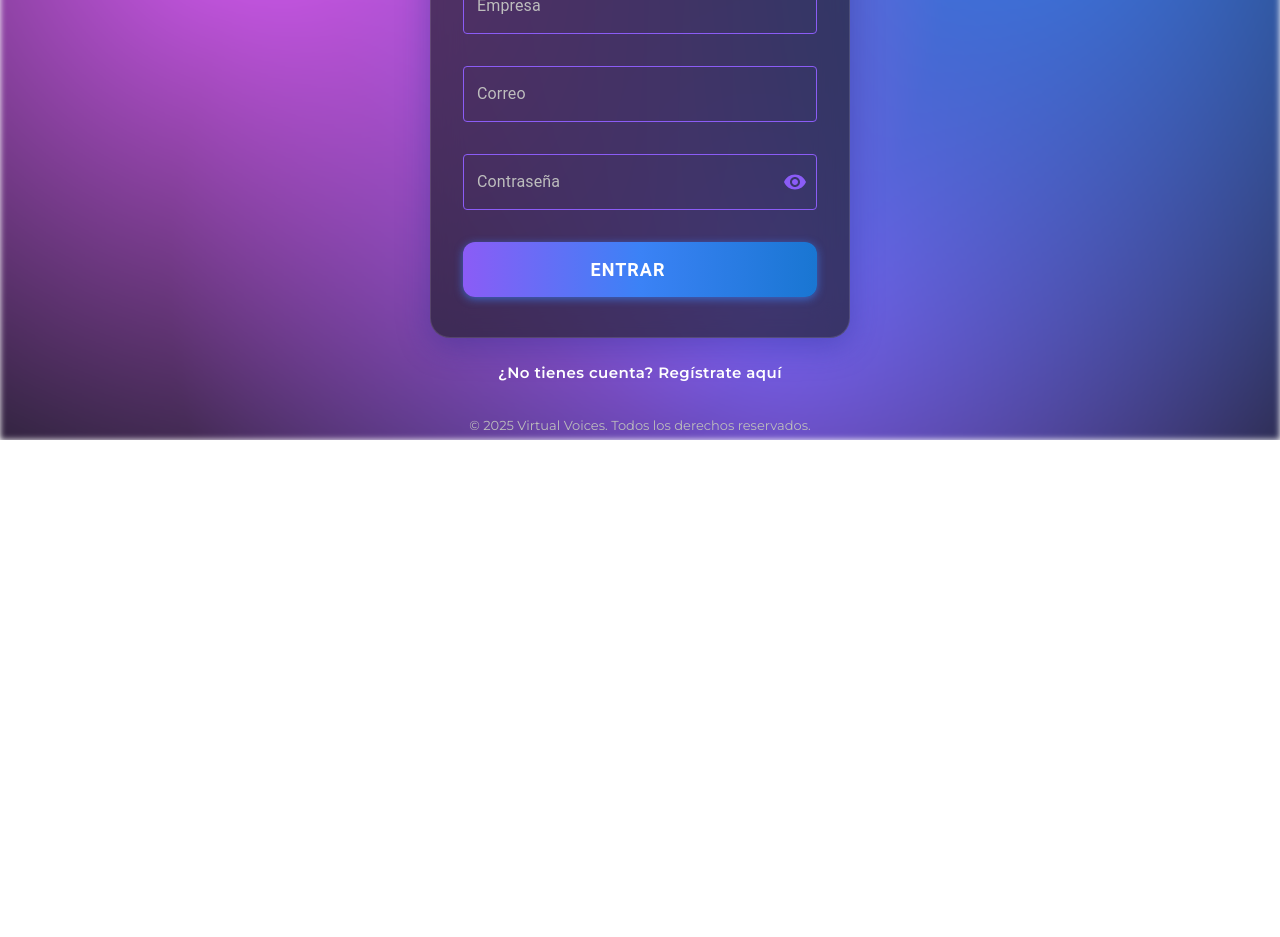
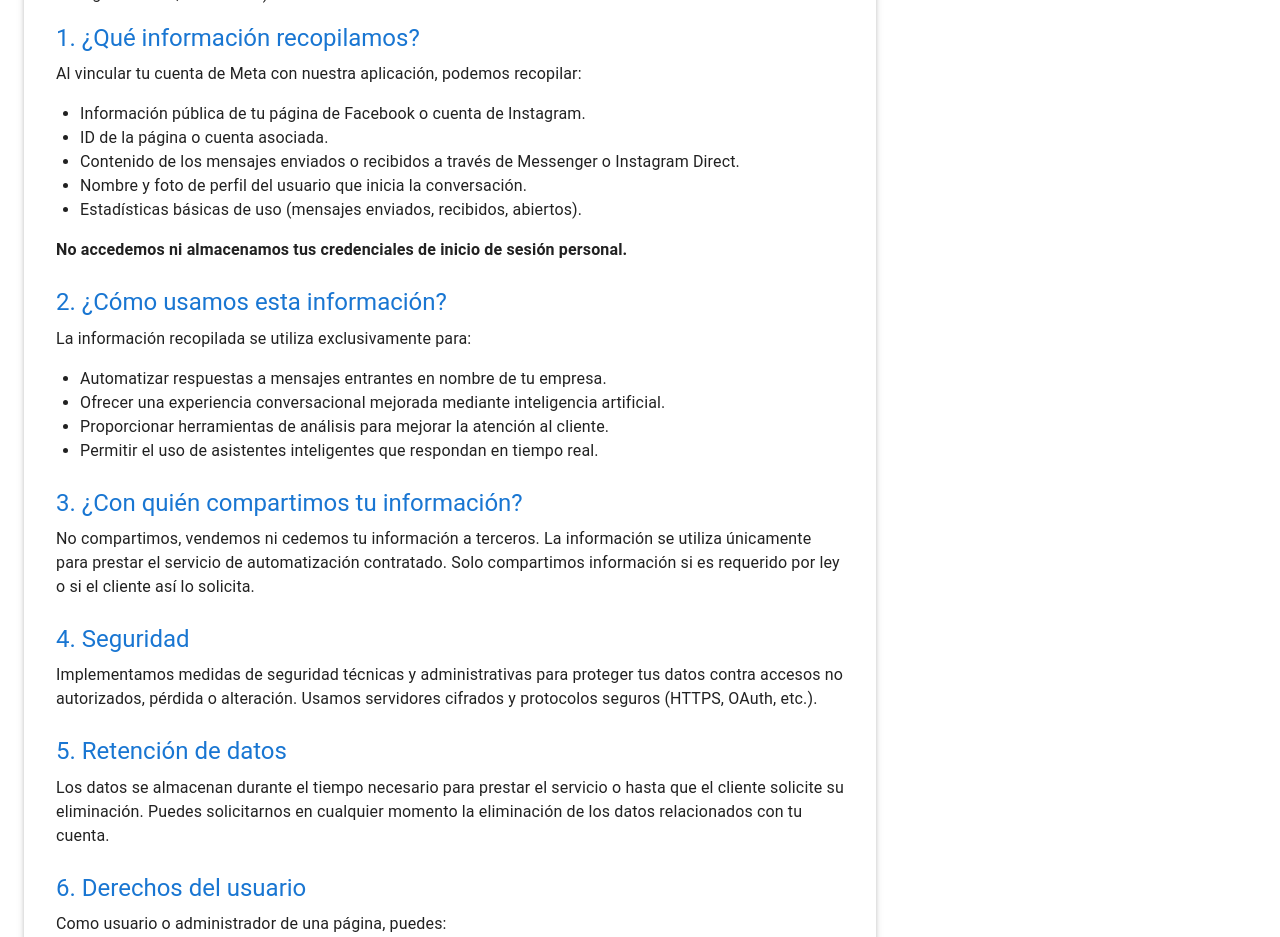
Before and after one commit to cesar-orlando/admin-virtual-voices, a React (Vite) app: page /politicas-de-privacidad in a window 1280 px wide. Before the commit this address led to /login. Shown: the part 360-1297 px from the top of the page. Before the commit the page ends 800 px from the top, so only its background shows below. Built offline with nearby package versions, Linux system fonts and the light colour scheme; no server answers.

Commit message:
feat: add Privacy Policy page and route to the application

```diff
--- a/src/App.tsx
+++ b/src/App.tsx
@@ -27,6 +27,7 @@ import ToolForm from './pages/ToolForm'
 import ToolTester from './pages/ToolTester'
 import ToolsTest from './pages/ToolsTest'
 import Messenger from './pages/Messenger'
+import PrivacyPolicy from './pages/PrivacyPolicy'
 
 function ProtectedRoute({ children }: React.PropsWithChildren) {
   const { user } = useAuth()
@@ -83,6 +84,7 @@ export default function App() {
         <Routes>
           <Route path="/login" element={<Login />} />
           <Route path="/register" element={<Register />} />
+          <Route path="/politicas-de-privacidad" element={<PrivacyPolicy />} />
           <Route
             path="/"
             element={
--- /dev/null
+++ b/src/pages/PrivacyPolicy.tsx
@@ -0,0 +1,153 @@
+import React from 'react'
+import { Container, Typography, Box, Paper, Divider } from '@mui/material'
+import { Link } from 'react-router-dom'
+
+export default function PrivacyPolicy() {
+  const currentDate = new Date().toLocaleDateString('es-ES', {
+    year: 'numeric',
+    month: 'long',
+    day: 'numeric'
+  })
+
+  return (
+    <Container maxWidth="md" sx={{ py: 4 }}>
+      <Paper elevation={3} sx={{ p: 4 }}>
+        <Box sx={{ mb: 4 }}>
+          <Typography variant="h3" component="h1" gutterBottom color="primary">
+            Política de Privacidad – Virtual Voices
+          </Typography>
+          <Typography variant="body2" color="text.secondary">
+            Última actualización: {currentDate}
+          </Typography>
+        </Box>
+
+        <Divider sx={{ mb: 3 }} />
+
+        <Typography variant="body1" paragraph>
+          En Virtual Voices, valoramos y respetamos la privacidad de los usuarios y las empresas que confían en nuestros servicios. Esta Política de Privacidad explica cómo recopilamos, usamos y protegemos la información al utilizar nuestra aplicación vinculada a plataformas de Meta (como Facebook Messenger, Instagram Direct, entre otros).
+        </Typography>
+
+        <Box sx={{ mb: 3 }}>
+          <Typography variant="h5" component="h2" gutterBottom color="primary">
+            1. ¿Qué información recopilamos?
+          </Typography>
+          <Typography variant="body1" paragraph>
+            Al vincular tu cuenta de Meta con nuestra aplicación, podemos recopilar:
+          </Typography>
+          <Box component="ul" sx={{ pl: 3 }}>
+            <Typography component="li" variant="body1">
+              Información pública de tu página de Facebook o cuenta de Instagram.
+            </Typography>
+            <Typography component="li" variant="body1">
+              ID de la página o cuenta asociada.
+            </Typography>
+            <Typography component="li" variant="body1">
+              Contenido de los mensajes enviados o recibidos a través de Messenger o Instagram Direct.
+            </Typography>
+            <Typography component="li" variant="body1">
+              Nombre y foto de perfil del usuario que inicia la conversación.
+            </Typography>
+            <Typography component="li" variant="body1">
+              Estadísticas básicas de uso (mensajes enviados, recibidos, abiertos).
+            </Typography>
+          </Box>
+          <Typography variant="body1" paragraph sx={{ mt: 2 }}>
+            <strong>No accedemos ni almacenamos tus credenciales de inicio de sesión personal.</strong>
+          </Typography>
+        </Box>
+
+        <Box sx={{ mb: 3 }}>
+          <Typography variant="h5" component="h2" gutterBottom color="primary">
+            2. ¿Cómo usamos esta información?
+          </Typography>
+          <Typography variant="body1" paragraph>
+            La información recopilada se utiliza exclusivamente para:
+          </Typography>
+          <Box component="ul" sx={{ pl: 3 }}>
+            <Typography component="li" variant="body1">
+              Automatizar respuestas a mensajes entrantes en nombre de tu empresa.
+            </Typography>
+            <Typography component="li" variant="body1">
+              Ofrecer una experiencia conversacional mejorada mediante inteligencia artificial.
+            </Typography>
+            <Typography component="li" variant="body1">
+              Proporcionar herramientas de análisis para mejorar la atención al cliente.
+            </Typography>
+            <Typography component="li" variant="body1">
+              Permitir el uso de asistentes inteligentes que respondan en tiempo real.
+            </Typography>
+          </Box>
+        </Box>
+
+        <Box sx={{ mb: 3 }}>
+          <Typography variant="h5" component="h2" gutterBottom color="primary">
+            3. ¿Con quién compartimos tu información?
+          </Typography>
+          <Typography variant="body1" paragraph>
+            No compartimos, vendemos ni cedemos tu información a terceros. La información se utiliza únicamente para prestar el servicio de automatización contratado. Solo compartimos información si es requerido por ley o si el cliente así lo solicita.
+          </Typography>
+        </Box>
+
+        <Box sx={{ mb: 3 }}>
+          <Typography variant="h5" component="h2" gutterBottom color="primary">
+            4. Seguridad
+          </Typography>
+          <Typography variant="body1" paragraph>
+            Implementamos medidas de seguridad técnicas y administrativas para proteger tus datos contra accesos no autorizados, pérdida o alteración. Usamos servidores cifrados y protocolos seguros (HTTPS, OAuth, etc.).
+          </Typography>
+        </Box>
+
+        <Box sx={{ mb: 3 }}>
+          <Typography variant="h5" component="h2" gutterBottom color="primary">
+            5. Retención de datos
+          </Typography>
+          <Typography variant="body1" paragraph>
+            Los datos se almacenan durante el tiempo necesario para prestar el servicio o hasta que el cliente solicite su eliminación. Puedes solicitarnos en cualquier momento la eliminación de los datos relacionados con tu cuenta.
+          </Typography>
+        </Box>
+
+        <Box sx={{ mb: 3 }}>
+          <Typography variant="h5" component="h2" gutterBottom color="primary">
+            6. Derechos del usuario
+          </Typography>
+          <Typography variant="body1" paragraph>
+            Como usuario o administrador de una página, puedes:
+          </Typography>
+          <Box component="ul" sx={{ pl: 3 }}>
+            <Typography component="li" variant="body1">
+              Solicitar el acceso, corrección o eliminación de tus datos.
+            </Typography>
+            <Typography component="li" variant="body1">
+              Desvincular tu página de nuestra App en cualquier momento desde Meta Business Suite.
+            </Typography>
+            <Typography component="li" variant="body1">
+              Revocar permisos desde la configuración de privacidad de tu cuenta de Facebook.
+            </Typography>
+          </Box>
+        </Box>
+
+        <Box sx={{ mb: 3 }}>
+          <Typography variant="h5" component="h2" gutterBottom color="primary">
+            7. Contacto
+          </Typography>
+          <Typography variant="body1" paragraph>
+            Para cualquier consulta relacionada con esta Política de Privacidad, puedes contactarnos en:
+          </Typography>
+          <Typography variant="body1" paragraph>
+            <strong>Email:</strong> cesarorlando@virtualvoices.com
+          </Typography>
+        </Box>
+
+        <Divider sx={{ mt: 4, mb: 3 }} />
+
+        <Box sx={{ textAlign: 'center' }}>
+          <Typography variant="body2" color="text.secondary">
+            <Link to="/login" style={{ textDecoration: 'none', color: 'inherit' }}>
+              Volver al inicio de sesión
+            </Link>
+          </Typography>
+        </Box>
+      </Paper>
+    </Container>
+  )
+}
```
